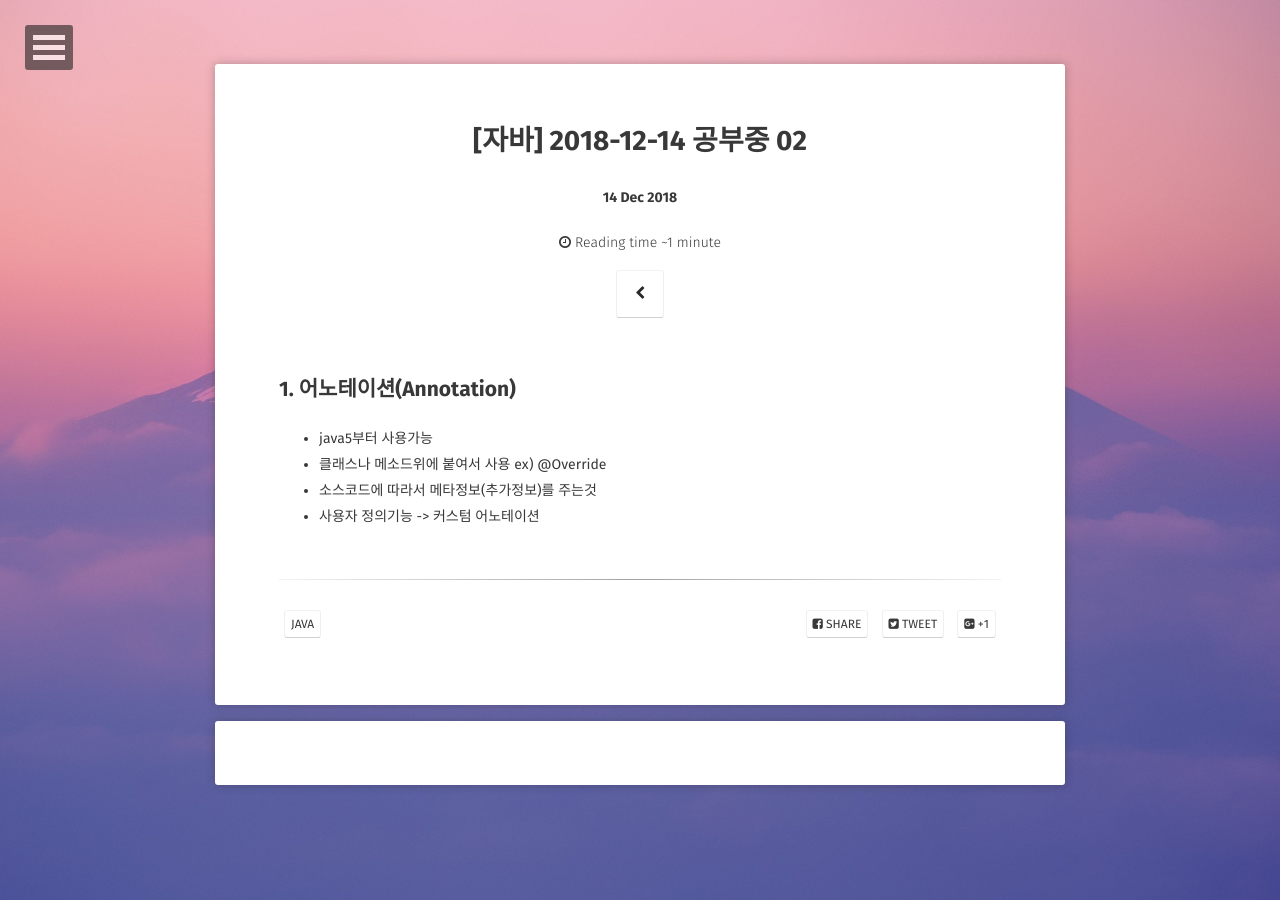
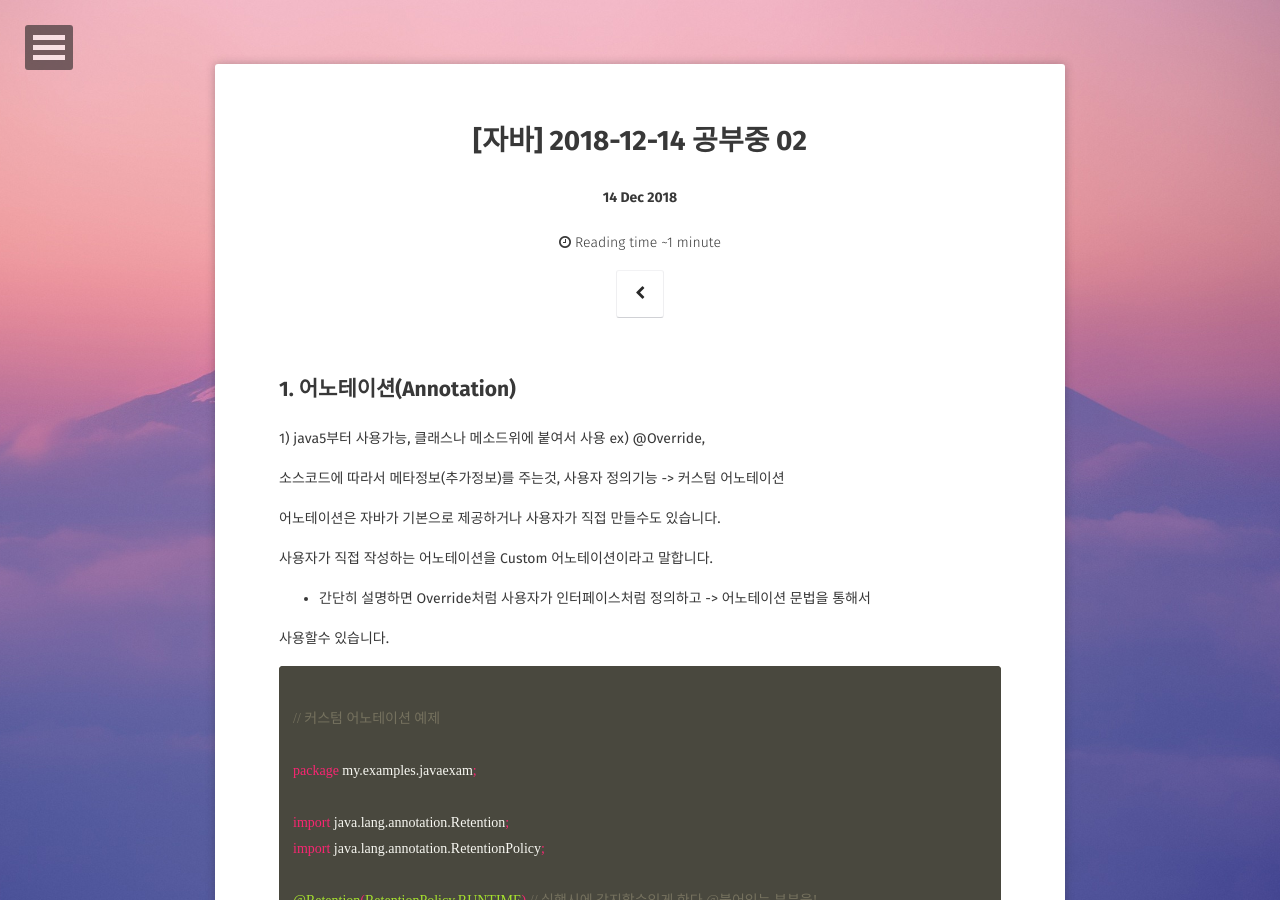
Before and after one commit to choiwono/choiwono.github.io, a Jekyll site: the page built from _posts/2018-12-14-java_basic_02.md, in a window 1280 px wide and 900 px high. Built offline with Jekyll 4.4.1, drawn with Linux system fonts in a browser that asks for light colours; some web fonts are replaced; comment, search, counter and statistics services are not loaded; some of the changed text lies outside the part shown.

Commit message:
Update 2018-12-14-java_basic_02.md

````diff
--- a/_posts/2018-12-14-java_basic_02.md
+++ b/_posts/2018-12-14-java_basic_02.md
@@ -12,7 +12,71 @@
 
 ## 1. 어노테이션(Annotation)
 
-* java5부터 사용가능
-* 클래스나 메소드위에 붙여서 사용 ex) @Override
-* 소스코드에 따라서 메타정보(추가정보)를 주는것
-* 사용자 정의기능 -> 커스텀 어노테이션
+1) java5부터 사용가능, 클래스나 메소드위에 붙여서 사용 ex) @Override,
+
+   소스코드에 따라서 메타정보(추가정보)를 주는것, 사용자 정의기능 -> 커스텀 어노테이션
+
+   어노테이션은 자바가 기본으로 제공하거나 사용자가 직접 만들수도 있습니다.
+
+   사용자가 직접 작성하는 어노테이션을 Custom 어노테이션이라고 말합니다.
+
+* 간단히 설명하면 Override처럼 사용자가 인터페이스처럼 정의하고 -> 어노테이션 문법을 통해서
+
+사용할수 있습니다.
+
+```java
+
+// 커스텀 어노테이션 예제
+
+package my.examples.javaexam;
+
+import java.lang.annotation.Retention;
+import java.lang.annotation.RetentionPolicy;
+
+@Retention(RetentionPolicy.RUNTIME) // 실행시에 감지할수있게 한다 @붙어있는 부분을!
+public @interface Count100 { // 어노테이션 선언
+
+}
+
+package my.examples.javaexam;
+
+public class MyHello {
+    @Count100 // count100 선언
+    public void hello() {
+        System.out.println("hello");
+    }
+}
+
+package my.examples.javaexam;
+
+import java.lang.reflect.Method;
+
+public class MyHelloExam {
+    public static void main(String[] args) {
+        MyHello hello = new MyHello();
+        try {
+            Method method = hello.getClass().getDeclaredMethod("hello");
+
+            if(method.isAnnotationPresent(Count100.class)) { // 카운트 100 클래스
+                for(int i=0; i < 100; i++) {
+                    hello.hello(); // 어노테이션을 통해서 hello가 100번 출력된다.
+                }
+            } else {
+                hello.hello();
+            }
+        } catch (Exception e) {
+            e.printStackTrace();
+        }
+    }
+}
+
+```
+
+## 2. 쓰레드란?
+
+동시에 여러가지 작업을 수행할 수 있게 해주는것
+
+* 동시에 여러가지 작업을 수행할 수 있다.
+* 프로세스란 현재 실행되고 있는 프로그램을 말합니다
+* 자바 프로그램은 JVM에 의해서 실행됩니다. 이 JVM도 프로그램중의 하나입니다.
+* 운영체제 입장에서 보면 자바도 하나의 프로세스로 실행하는 것입니다.
````
